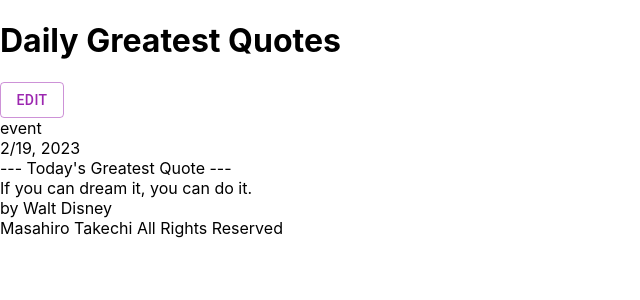
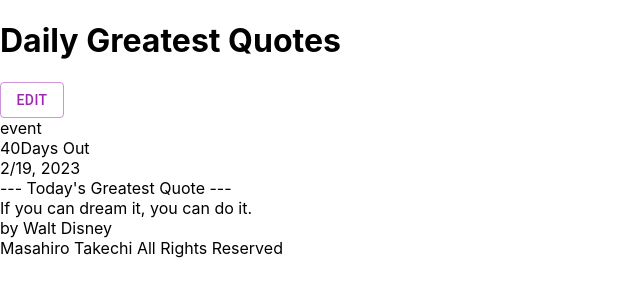
Before and after one commit to mtake986/countdown_quotes, a React (Create React App) app: page / in a window 1280 px wide. Shown: the top 300 px of the page, without its empty margins (0-640 px from the left). Built offline with nearby package versions, Linux system fonts and the light colour scheme.

Commit message:
DaysLeft

```diff
--- a/src/contexts/CountdownContext.tsx
+++ b/src/contexts/CountdownContext.tsx
@@ -7,8 +7,6 @@ const CountdownContext = createContext({});
 export const useCountdownContext = () => {
   return useContext(CountdownContext) as CountdownContextType;
 };
-
-// React.useContext(TodoContext) as TodoContextType;
 
 interface Props {
   children: React.ReactNode;
@@ -20,6 +18,7 @@ export const CountdownContextProvider: React.FC<Props> = ({ children }) => {
     dayjs(new Date())
   );
   const [eventTitle, setEventTitle] = useState<string>("event");
+  const [daysLeft, setDaysLeft] = useState<number>(40);
 
   function handleEventDate(date: Dayjs | Date | null) {
     console.log(date);
@@ -34,7 +33,20 @@ export const CountdownContextProvider: React.FC<Props> = ({ children }) => {
   }
 
   function handleToggleEdit() {
-    setActiveEdit(!activeEdit)
+    setActiveEdit(!activeEdit);
+  }
+
+  function handleDaysLeft(date: Dayjs | Date | null) {
+    const today = new Date();
+    const date1 = date["$d"];
+    const date2 = today;
+
+    var Difference_In_Time = date1.getTime() - date2.getTime();
+
+    // To calculate the no. of days between two dates
+    var Difference_In_Days = Math.ceil(Difference_In_Time / (1000 * 3600 * 24));
+    setDaysLeft(Difference_In_Days);
+    console.log(Difference_In_Days);
   }
 
   return (
@@ -48,6 +60,8 @@ export const CountdownContextProvider: React.FC<Props> = ({ children }) => {
         eventTitle,
         handleEventTitle,
         handleToggleEdit,
+        handleDaysLeft,
+        daysLeft,
       }}
     >
       {children}
--- a/src/contexts/types.ts
+++ b/src/contexts/types.ts
@@ -12,4 +12,6 @@ export type CountdownContextType = {
     event: React.ChangeEvent<HTMLTextAreaElement | HTMLInputElement>
   ) => void;
   handleToggleEdit: () => void;
+  handleDaysLeft: (date: Dayjs | Date | null) => void;
+  daysLeft: number;
 };
--- a/src/pages/Countdown/ActiveEditOff/DaysLeft.tsx
+++ b/src/pages/Countdown/ActiveEditOff/DaysLeft.tsx
@@ -1,10 +1,25 @@
+import { useCountdownContext } from "../../../contexts/CountdownContext";
 
 const DaysLeft = () => {
+  const { daysLeft } = useCountdownContext();
+
   return (
     <div>
-      <span><span>40</span>Days Left</span>
+      {daysLeft === 0 ? (
+        <span>YOU GOT THIS!!!</span>
+      ) : daysLeft === 1 ? (
+        <span>
+          <span>{daysLeft}</span>Day Out
+        </span>
+      ) : daysLeft >= 2 ? (
+        <span>
+          <span>{daysLeft}</span>Days Out
+        </span>
+      ) : (
+        <span>Invalid Dates</span>
+      )}
     </div>
-  )
-}
+  );
+};
 
-export default DaysLeft
+export default DaysLeft;
--- a/src/pages/Countdown/ActiveEditOn/EventDateInput.tsx
+++ b/src/pages/Countdown/ActiveEditOn/EventDateInput.tsx
@@ -5,7 +5,7 @@ import { DesktopDatePicker } from "@mui/x-date-pickers/DesktopDatePicker";
 import TextField from "@mui/material/TextField";
 
 const EventTitleInput: React.FC = () => {
-  const { eventDate, handleEventDate } = useCountdownContext();
+  const { eventDate, handleEventDate, handleDaysLeft } = useCountdownContext();
 
   return (
     <div>
@@ -13,7 +13,10 @@ const EventTitleInput: React.FC = () => {
         label="Event Date"
         inputFormat="MM/DD/YYYY"
         value={eventDate}
-        onChange={(date) => handleEventDate(date)}
+        onChange={(date) => {
+          handleEventDate(date)
+          handleDaysLeft(date)
+        }}
         renderInput={(params) => <TextField {...params} />}
       />
     </div>
--- a/src/pages/Countdown/Countdown.tsx
+++ b/src/pages/Countdown/Countdown.tsx
@@ -5,6 +5,7 @@ import EventDateInput from "./ActiveEditOn/EventDateInput";
 import { useCountdownContext } from "../../contexts/CountdownContext";
 import SaveBtn from "./ActiveEditOn/SaveBtn";
 import EditBtn from "./ActiveEditOff/EditBtn";
+import DaysLeft from './ActiveEditOff/DaysLeft';
 
 const Countdown = () => {
   const { activeEdit } = useCountdownContext();
@@ -21,6 +22,7 @@ const Countdown = () => {
         <>
           <EditBtn />
           <EventTitle />
+          <DaysLeft />
           <EventDate />
         </>
       )}
```
